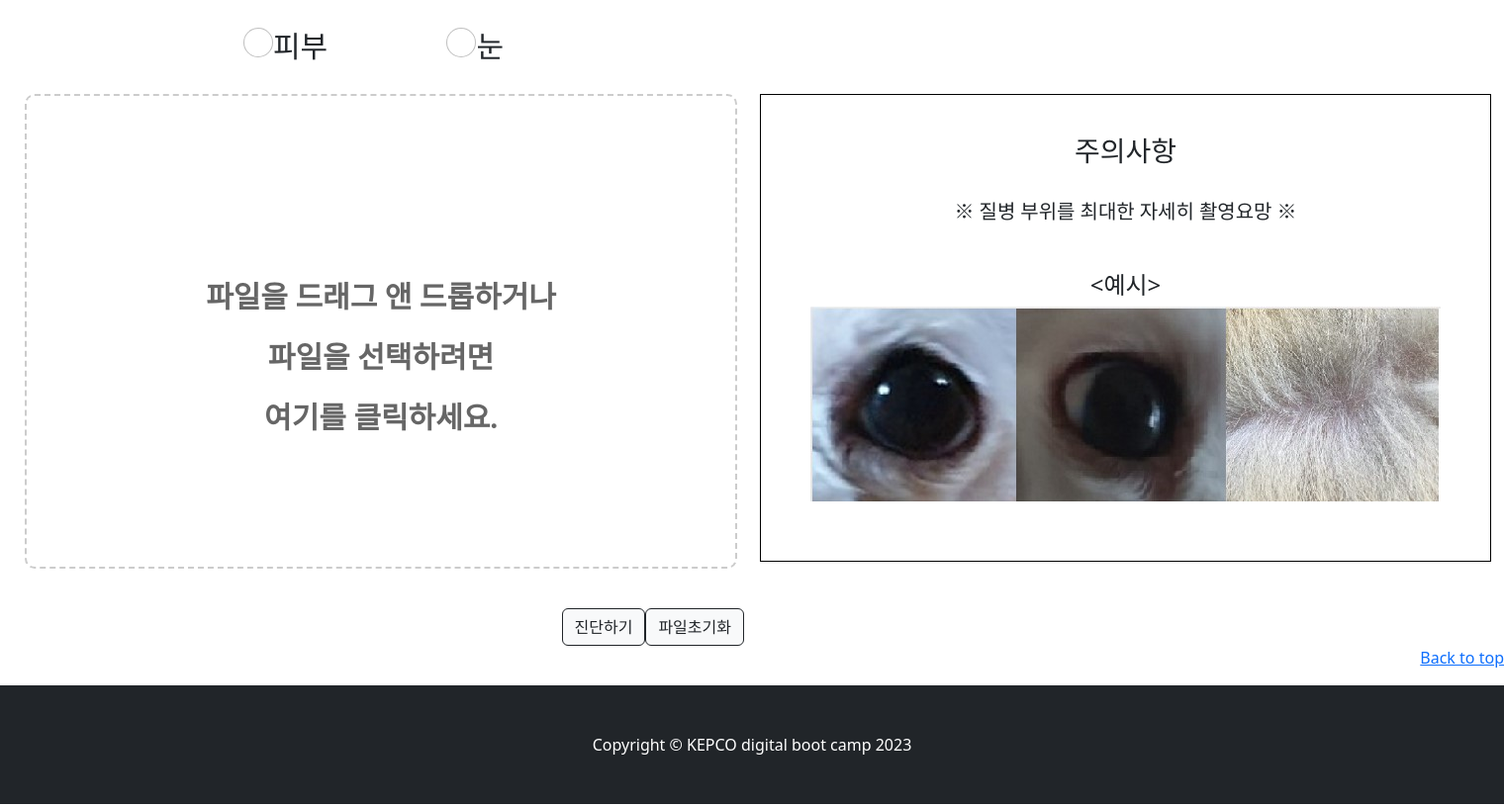
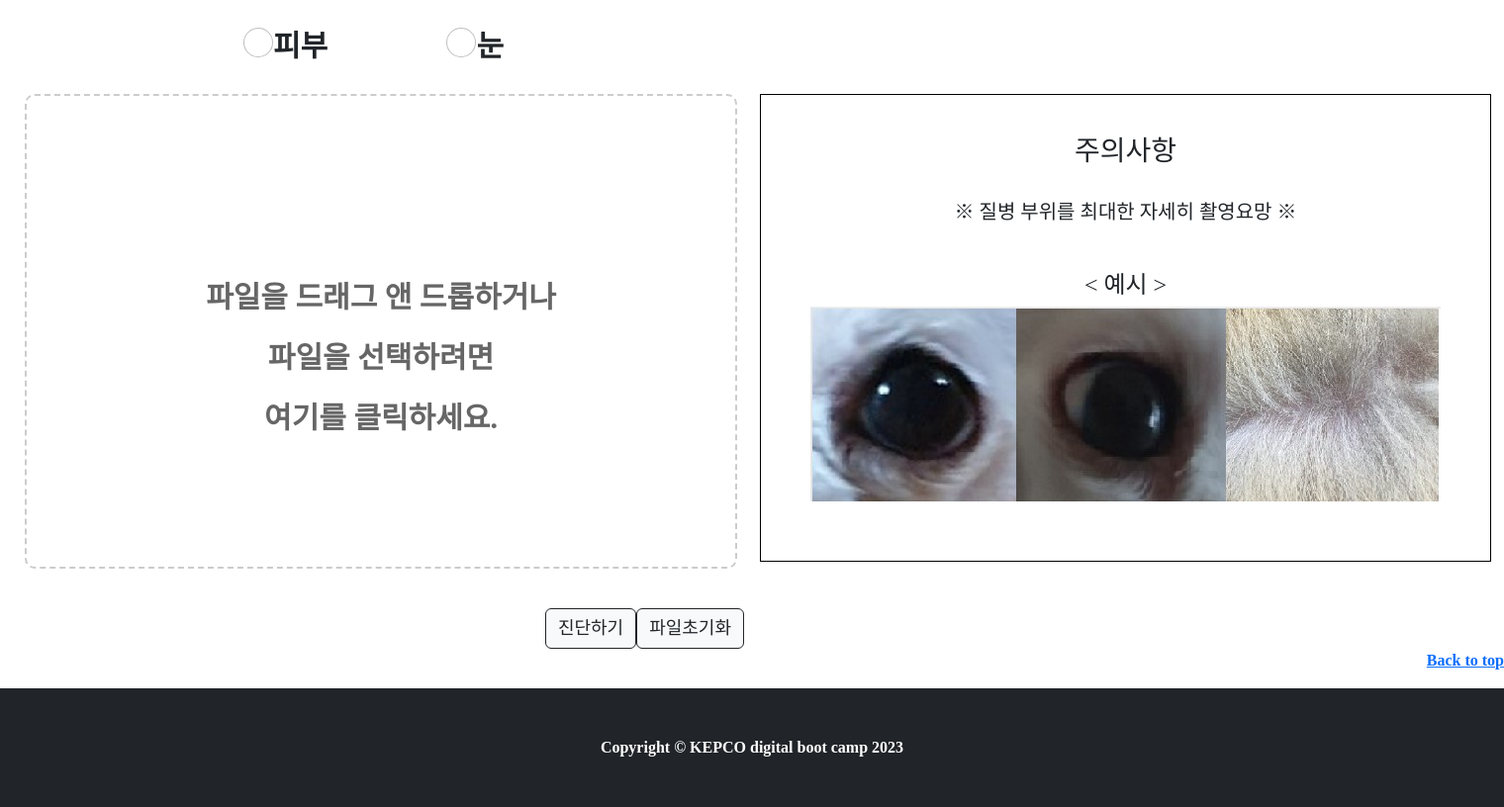
Before and after one commit to Alwlf/3JO, a Django app: page /project/disease/ in a window 1520 px wide. Shown: the part 250-1066 px from the top of the page at 99% size. Run offline with Django 4.2, Linux system fonts and the light colour scheme; some libraries are stand-ins or nearby versions; some web fonts are replaced.

Commit message:
화영수정

```diff
--- a/projectapp/templates/projectapp/disease.html
+++ b/projectapp/templates/projectapp/disease.html
@@ -67,6 +67,36 @@
             max-height: 480px;
         }
 
+
+        @font-face {
+          font-family: 'SUITE-Regular';
+          src: url('https://cdn.jsdelivr.net/gh/projectnoonnu/noonfonts_2304-2@1.0/SUITE-Regular.woff2') format('woff2');
+          font-weight: normal;
+          font-style: normal;
+          }
+
+        @font-face {
+            font-family: 'GongGothicMedium';
+            src: url('https://cdn.jsdelivr.net/gh/projectnoonnu/noonfonts_20-10@1.0/GongGothicMedium.woff') format('woff');
+            font-weight: normal;
+            font-style: normal;
+        }
+        p{
+          font-family:'SUITE-Regular';
+          font-weight: 700;
+        }
+        h3{
+          font-family:'GongGothicMedium';
+          font-weight: 700;
+        }
+        h4{
+          font-family:'GongGothicMedium';
+          font-weight: 400;
+        }
+        h5{
+          font-family:'GongGothicMedium';
+          font-weight: 300;
+        }
     </style>
 
     <!-- <link rel="canonical" href="https://getbootstrap.com/docs/5.2/examples/carousel/">
@@ -104,11 +134,11 @@
     <div class="col-md-6">
       <div class="form-check form-check-inline" style="padding-left: 270px;">
         <input class="form-check-input" type="radio" name="inlineRadioOptions" id="inlineRadio1" value="option1" style="width: 30px; height: 30px;">
-        <label class="form-check-label" for="inlineRadio1" style="font-size: 30px; padding-right: 100px;">피부</label>
+        <label class="form-check-label" for="inlineRadio1" style="font-size: 30px; padding-right: 100px; font-family: 'SUITE-Regular'; font-weight: 700;">피부</label>
       </div>
       <div class="form-check form-check-inline">
         <input class="form-check-input" type="radio" name="inlineRadioOptions" id="inlineRadio2" value="option2" style="width: 30px; height: 30px;">
-        <label class="form-check-label" for="inlineRadio2" style="font-size: 30px;">눈</label>
+        <label class="form-check-label" for="inlineRadio2" style="font-size: 30px; font-family: 'SUITE-Regular'; font-weight: 700;">눈</label>
       </div>
     </div>
     <br/>
@@ -119,9 +149,9 @@
             <br/>
             <br/>
             <br/>
-            <p style="font-size: 30px; font-family: '굴림'; font-weight: bold;">파일을 드래그 앤 드롭하거나</p>
-            <p style="font-size: 30px; font-family: '굴림'; font-weight: bold;">파일을 선택하려면</p>
-            <p style="font-size: 30px; font-family: '굴림'; font-weight: bold;">여기를 클릭하세요.</p>
+            <p style="font-size: 30px; ">파일을 드래그 앤 드롭하거나</p>
+            <p style="font-size: 30px;  ">파일을 선택하려면</p>
+            <p style="font-size: 30px; ">여기를 클릭하세요.</p>
             <input type="file" id="file-input" style="display: none;">
         </div>
 
@@ -218,12 +248,12 @@
         <div class="bg-body-tertiary">
           <table>
             <td>
-              <h3 style="text-align: center;">주의사항</h3>
+              <h3 style="text-align: center; ">주의사항</h3>
               <br/>
-              <h5 style="font-family: '굴림'; text-align: center;">※ 질병 부위를 최대한 자세히 촬영요망 ※</h5>
+              <h5 style="text-align: center;">※ 질병 부위를 최대한 자세히 촬영요망 ※</h5>
               <br/>
 
-              <p><h4 style="text-align: center;"><예시></h4><img src="/static/projectapp/images/sickdog.jpg/"></p>
+              <p><h4 style="text-align: center;">< 예시 ></h4><img src="/static/projectapp/images/sickdog.jpg/"></p>
               <br/>
             </td>
           </table>
@@ -232,8 +262,8 @@
         <div class="filebox preview-image">
             <!-- <input type="file" id="input-file" class="upload-hidden"> -->
             <!-- <button id="reset-button" onclick="resetImage()">파일 초기화</button> -->
-            <label style="float:right"><input type="button" value="파일초기화" class="btn btn-light btn-outline-dark btn-primary pull-right" onclick="goreset()"></label>
-            <label style="float:right"><input for="file-upload-form" type="button" value="진단하기" class="btn btn-light btn-outline-dark btn-primary pull-right" onclick=imgs()></label>
+            <label style="float:right"><input type="button" style="font-size: 18px; font-family: 'SUITE-Regular';" value="파일초기화" class="btn btn-light btn-outline-dark btn-primary pull-right" onclick="goreset()"></label>
+            <label style="float:right"><input for="file-upload-form" type="button" style="font-size: 18px; font-family: 'SUITE-Regular';" value="진단하기" class="btn btn-light btn-outline-dark btn-primary pull-right" onclick=imgs()></label>
         </div>
         <!-- <button type="button" class="btn btn-primary btn-lg" sstyle="width:33%;" onclick="javascript:history.go(-1);">파일초기화</button>
         <button type="button" class="btn btn-primary btn-lg" style="width:33%;" onclick="javascript:location.href='/project/disease_result';">진단하기</button> -->
```
Also changed, not shown: projectapp/static/projectapp/images/image.jpg.
